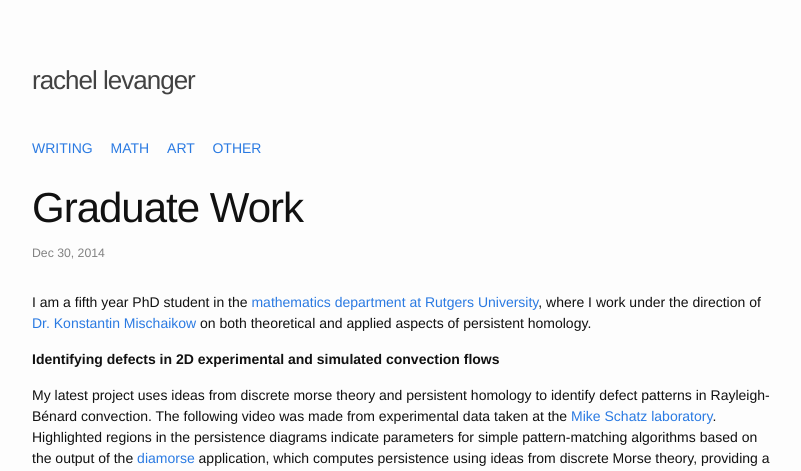
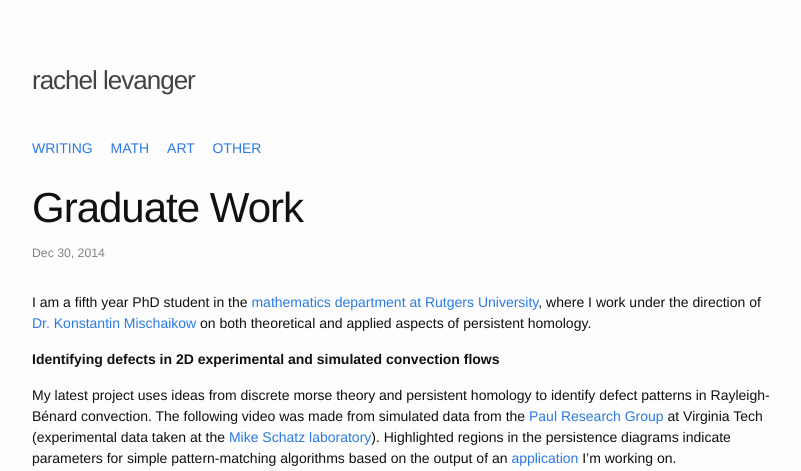
Before and after one commit to rachellevanger/rachellevanger.com, a Jekyll site: the page built from _posts/2014-12-30-math-graduate-work.markdown, in a window 1280 px wide. Shown: the top 471 px of the page, without its empty margins (238-1039 px from the left). Built offline with Jekyll 4.4.1, drawn with Linux system fonts in a browser that asks for light colours; some web fonts are replaced; some of the changed text lies outside the part shown.

Commit message:
Updating grad page.

```diff
--- a/_posts/2014-12-30-math-graduate-work.markdown
+++ b/_posts/2014-12-30-math-graduate-work.markdown
@@ -9,7 +9,7 @@ I am a fifth year PhD student in the <a href="http://http://math.rutgers.edu/" t
 
 **Identifying defects in 2D experimental and simulated convection flows**
 
-My latest project uses ideas from discrete morse theory and persistent homology to identify defect patterns in Rayleigh-Bénard convection. The following video was made from experimental data taken at the [Mike Schatz laboratory](http://www.schatzlab.gatech.edu/). Highlighted regions in the persistence diagrams indicate parameters for simple pattern-matching algorithms based on the output of the [diamorse](https://github.com/AppliedMathematicsANU/diamorse) application, which computes persistence using ideas from discrete Morse theory, providing a geometric link between the persistence points and the source images.
+My latest project uses ideas from discrete morse theory and persistent homology to identify defect patterns in Rayleigh-Bénard convection. The following video was made from simulated data from the [Paul Research Group](http://www.me.vt.edu/mpaul/) at Virginia Tech (experimental data taken at the [Mike Schatz laboratory](http://www.schatzlab.gatech.edu/)). Highlighted regions in the persistence diagrams indicate parameters for simple pattern-matching algorithms based on the output of an [application](https://github.com/rachellevanger/image-tda-rayleigh-benard-convection) I'm working on.
 
 <center>
 <iframe width="560" height="315" src="https://www.youtube.com/embed/NC5NRmGlYzA" frameborder="0" allowfullscreen></iframe>
```
